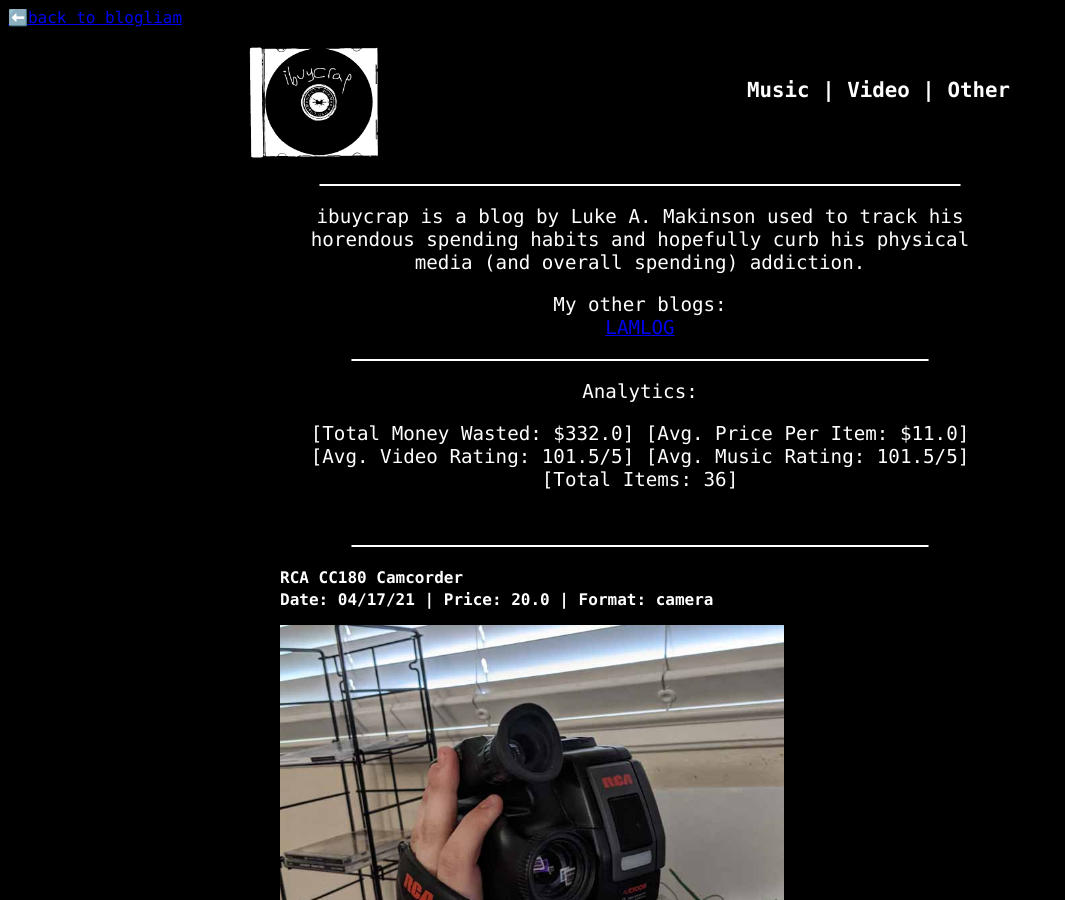
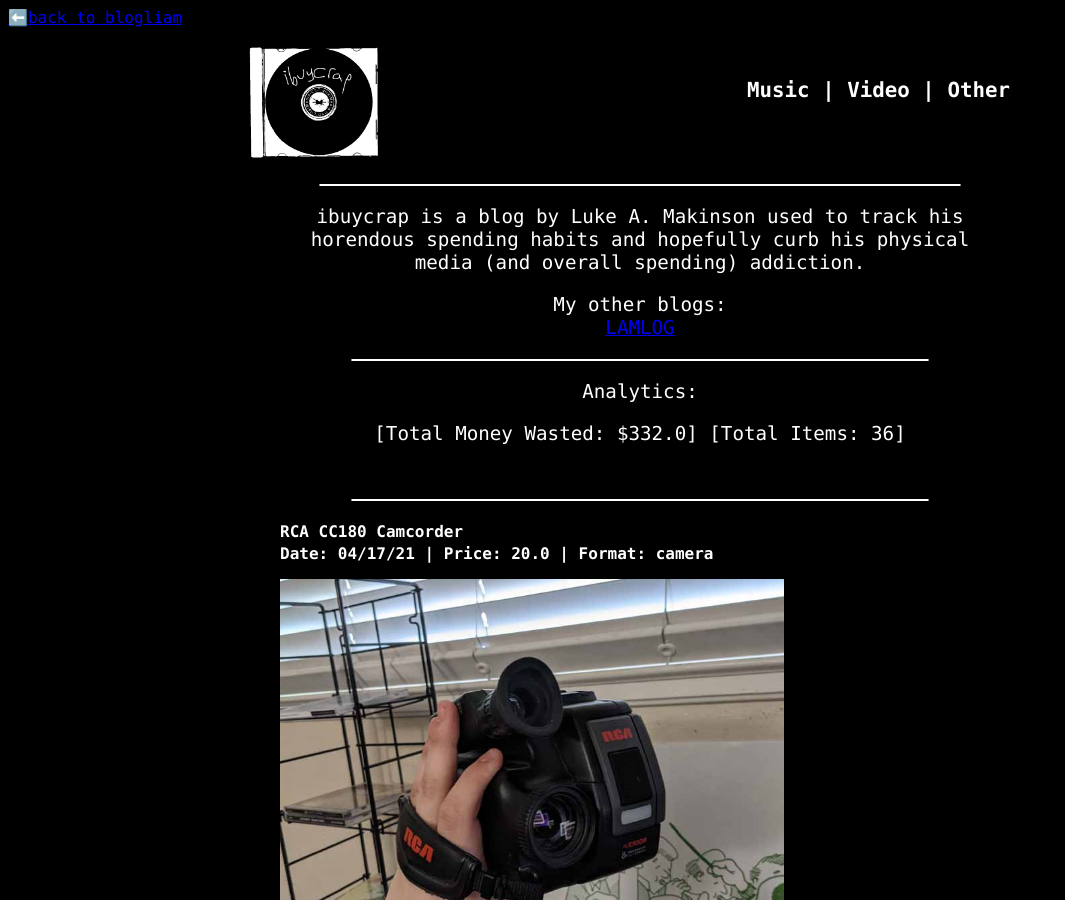
Before and after one commit to blogliam/lam.blogliam.com, a Jekyll site: the page built from ibuycrap.md, in a window 1280 px wide and 900 px high. Shown: the whole window, without its empty margins (0-1065 px from the left). Built offline with Jekyll 4.4.1, drawn with Linux system fonts in a browser that asks for light colours.

Commit message:
rollback incomplete changes in analytics

```diff
--- a/ibuycrap.md
+++ b/ibuycrap.md
@@ -27,24 +27,6 @@
 [Total Money Wasted: ${{ sum }}]
 <!--Working-->
 
-{% assign sum = post.price %}{% for post in site.categories.ibuycrap %}
-    {% assign sum = post.price | plus: 11 %}
-{% endfor %}
-[Avg. Price Per Item: ${{ sum }}]
-<!--Not working, need to integrate division -->
-
-{% assign sum = 0 %}{% for post in site.categories.ibuycrap %}
-    {% assign sum = sum | plus: post.rating %}
-{% endfor %}
-[Avg. Video Rating: {{ sum }}/5]
-<!--Not working, need to integrate video tag and division -->
-
-{% for post in site.categories.ibuycrap %}
-    {% assign avgmuisc = sum | plus: post.rating %}
-{% endfor %}
-[Avg. Music Rating: {{ sum }}/5]
-<!--Not working, need to integrate music tag and division -->
-
 {% assign sum = 0 %}{% for post in site.categories.ibuycrap %}
     {% assign sum = sum | plus: 1 %}
 {% endfor %}
```
Also changed, not shown: todo.md (+0 -1 lines).
